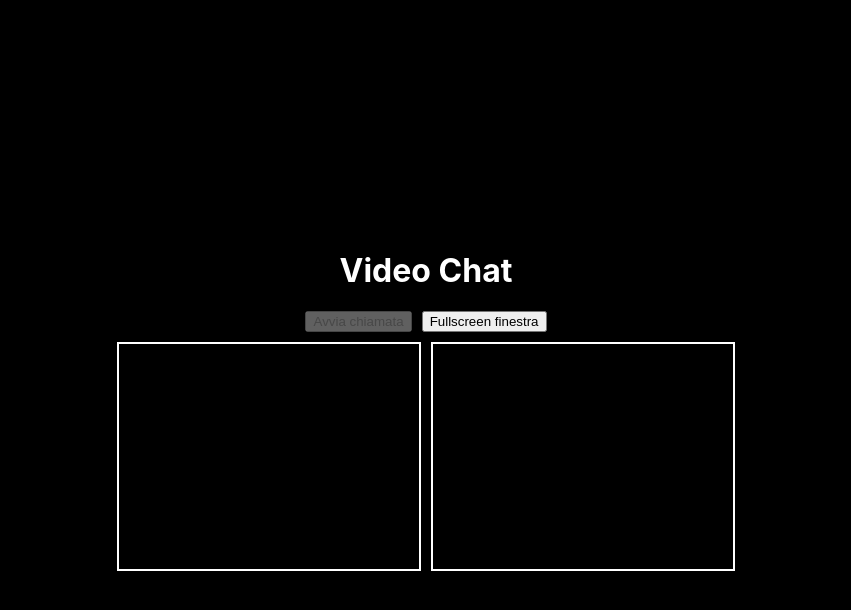
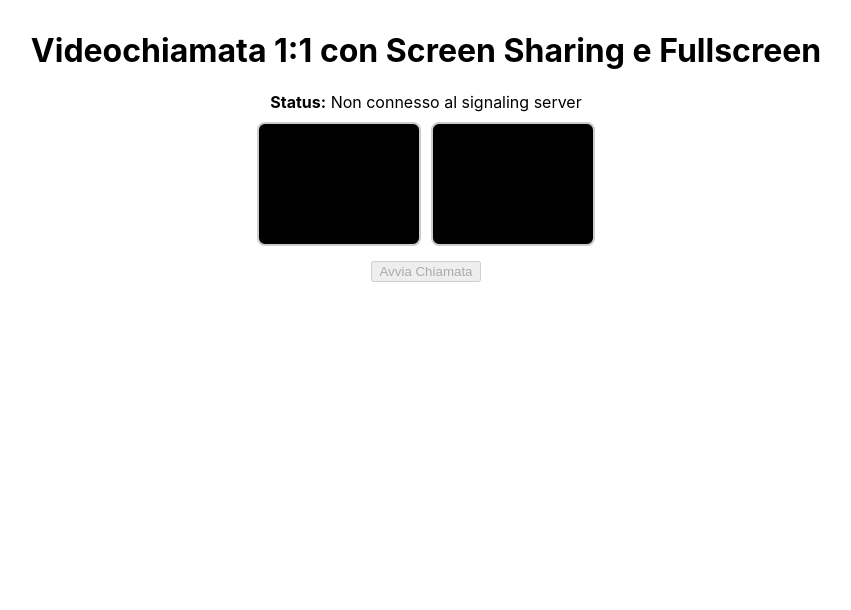
Before and after one commit to Dooniol/videochat-frontend, a React (Create React App) app: page / in a window 1280 px wide. Shown: the top 610 px of the page, without its empty margins (214-1065 px from the left). Built offline with nearby package versions, Linux system fonts and the light colour scheme; no server answers.

Commit message:
Aggiorno App.js

```diff
--- a/src/App.js
+++ b/src/App.js
@@ -9,6 +9,8 @@ export default function App() {
 
   const pcRef = useRef(null);
   const wsRef = useRef(null);
+
+  // Per accodare candidati ICE ricevuti prima di setRemoteDescription
   const pendingCandidatesRef = useRef([]);
 
   const [isConnected, setIsConnected] = useState(false);
@@ -56,7 +58,8 @@ export default function App() {
                 await pcRef.current.addIceCandidate(data.candidate);
                 console.log('Ice candidate aggiunto:', data.candidate);
               } else {
-                console.log('Remote description non ancora settata, candidato salvato in pending');
+                // Accoda candidato finché non c'è remote description
+                console.log('Accodato candidato ICE in attesa di remote description:', data.candidate);
                 pendingCandidatesRef.current.push(data.candidate);
               }
             }
@@ -170,13 +173,10 @@ export default function App() {
 
       await pcRef.current.setRemoteDescription(offer);
 
-      // Aggiungi i candidati pendenti
+      // Dopo setRemoteDescription aggiungiamo candidati pendenti
       for (const candidate of pendingCandidatesRef.current) {
-        try {
-          await pcRef.current.addIceCandidate(candidate);
-        } catch (e) {
-          console.error('Errore aggiungendo candidato pendente:', e);
-        }
+        await pcRef.current.addIceCandidate(candidate);
+        console.log('Ice candidate pendente aggiunto:', candidate);
       }
       pendingCandidatesRef.current = [];
 
@@ -201,13 +201,10 @@ export default function App() {
     if (pcRef.current) {
       await pcRef.current.setRemoteDescription(answer);
 
-      // Aggiungi i candidati pendenti
+      // Anche qui aggiungiamo eventuali candidati pendenti (nel caso raro)
       for (const candidate of pendingCandidatesRef.current) {
-        try {
-          await pcRef.current.addIceCandidate(candidate);
-        } catch (e) {
-          console.error('Errore aggiungendo candidato pendente:', e);
-        }
+        await pcRef.current.addIceCandidate(candidate);
+        console.log('Ice candidate pendente aggiunto dopo answer:', candidate);
       }
       pendingCandidatesRef.current = [];
     }
@@ -232,6 +229,7 @@ export default function App() {
     setInCall(false);
     setIsScreenSharing(false);
     setMaximizedVideo(null);
+    pendingCandidatesRef.current = [];
   }
 
   // --- Toggle Microfono ---
@@ -310,12 +308,12 @@ export default function App() {
 
   // --- Fullscreen container ---
   function toggleFullScreen() {
-    if (!document.fullscreenElement) {
+    if (!document.fullscreenElement && containerRef.current) {
       containerRef.current.requestFullscreen().catch((err) => {
         alert(`Errore nel fullscreen: ${err.message}`);
       });
     } else {
-      document.exitFullscreen();
+      document.exitFullscreen().catch(() => {});
     }
   }
 
@@ -329,7 +327,7 @@ export default function App() {
         alert(`Errore nel fullscreen video: ${err.message}`);
       });
     } else {
-      document.exitFullscreen();
+      document.exitFullscreen().catch(() => {});
     }
   }
 
@@ -340,62 +338,94 @@ export default function App() {
 
   // --- UI ---
   return (
-    <div
-      ref={containerRef}
-      className={`container ${maximizedVideo === 'local' ? 'max-local' : ''} ${maximizedVideo === 'remote' ? 'max-remote' : ''}`}
-      style={{ width: '100vw', height: '100vh', backgroundColor: 'black', display: 'flex', flexDirection: 'column', alignItems: 'center', justifyContent: 'center' }}
-    >
-      <h1 style={{ color: 'white' }}>Video Chat</h1>
+    <div style={styles.container} ref={containerRef}>
+      <h1>Videochiamata 1:1 con Screen Sharing e Fullscreen</h1>
 
-      <div style={{ display: 'flex', justifyContent: 'center', gap: 10, marginBottom: 10 }}>
-        {!inCall && (
-          <button onClick={startCall} disabled={!isConnected}>
-            Avvia chiamata
-          </button>
-        )}
-        {inCall && (
-          <>
-            <button onClick={endCall}>Termina chiamata</button>
-            <button onClick={toggleAudio}>{audioEnabled ? 'Disattiva microfono' : 'Attiva microfono'}</button>
-            <button onClick={toggleVideo}>{videoEnabled ? 'Disattiva video' : 'Attiva video'}</button>
-            <button onClick={toggleScreenShare}>{isScreenSharing ? 'Ferma condivisione schermo' : 'Condividi schermo'}</button>
-          </>
-        )}
-        <button onClick={toggleFullScreen}>Fullscreen finestra</button>
+      <div style={{ marginBottom: 10 }}>
+        <strong>Status:</strong>{' '}
+        {!isConnected && 'Non connesso al signaling server'}
+        {isConnected && !inCall && 'Connesso, pronto per chiamare'}
+        {inCall && 'In chiamata'}
       </div>
 
-      <div style={{ display: 'flex', justifyContent: 'center', gap: 10, flexWrap: 'wrap' }}>
+      <div
+        style={{
+          display: 'flex',
+          justifyContent: 'center',
+          gap: 10,
+          flexWrap: 'wrap',
+        }}
+      >
         <video
           ref={localVideoRef}
           autoPlay
           muted
           playsInline
+          style={{
+            ...styles.video,
+            border: maximizedVideo === 'local' ? '4px solid #4caf50' : '2px solid #ccc',
+            flexGrow: maximizedVideo === 'local' ? 1 : 0,
+            width: maximizedVideo === 'local' ? '80vw' : 160,
+            height: maximizedVideo === 'local' ? '60vh' : 120,
+            cursor: 'pointer',
+          }}
           onClick={() => maximizeVideo('local')}
           onDoubleClick={() => toggleFullScreenVideo(localVideoRef)}
-          style={{
-            width: maximizedVideo === 'local' ? '80vw' : '300px',
-            height: maximizedVideo === 'local' ? '80vh' : '225px',
-            backgroundColor: 'black',
-            cursor: 'pointer',
-            border: '2px solid white',
-          }}
+          title="Tuo video (clic singolo per ingrandire, doppio per fullscreen)"
         />
 
         <video
           ref={remoteVideoRef}
           autoPlay
           playsInline
+          style={{
+            ...styles.video,
+            border: maximizedVideo === 'remote' ? '4px solid #2196f3' : '2px solid #ccc',
+            flexGrow: maximizedVideo === 'remote' ? 1 : 0,
+            width: maximizedVideo === 'remote' ? '80vw' : 160,
+            height: maximizedVideo === 'remote' ? '60vh' : 120,
+            cursor: 'pointer',
+          }}
           onClick={() => maximizeVideo('remote')}
           onDoubleClick={() => toggleFullScreenVideo(remoteVideoRef)}
-          style={{
-            width: maximizedVideo === 'remote' ? '80vw' : '300px',
-            height: maximizedVideo === 'remote' ? '80vh' : '225px',
-            backgroundColor: 'black',
-            cursor: 'pointer',
-            border: '2px solid white',
-          }}
+          title="Video interlocutore (clic singolo per ingrandire, doppio per fullscreen)"
         />
+      </div>
+
+      <div style={{ marginTop: 15, display: 'flex', gap: 10, flexWrap: 'wrap', justifyContent: 'center' }}>
+        {!inCall && (
+          <button onClick={startCall} disabled={!isConnected}>
+            Avvia Chiamata
+          </button>
+        )}
+        {inCall && (
+          <>
+            <button onClick={endCall}>Termina Chiamata</button>
+            <button onClick={toggleAudio}>
+              {audioEnabled ? 'Disattiva Microfono' : 'Attiva Microfono'}
+            </button>
+            <button onClick={toggleVideo}>
+              {videoEnabled ? 'Disattiva Video' : 'Attiva Video'}
+            </button>
+            <button onClick={toggleScreenShare}>
+              {isScreenSharing ? 'Interrompi Condivisione Schermo' : 'Condividi Schermo'}
+            </button>
+            <button onClick={toggleFullScreen}>Fullscreen Container</button>
+          </>
+        )}
       </div>
     </div>
   );
 }
+
+const styles = {
+  container: {
+    textAlign: 'center',
+    padding: 10,
+  },
+  video: {
+    backgroundColor: '#000',
+    borderRadius: 8,
+    objectFit: 'cover',
+  },
+};
```
